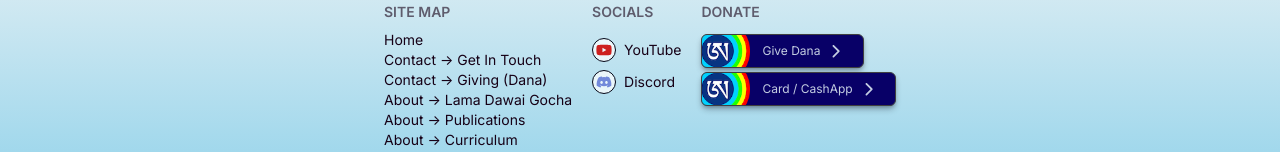
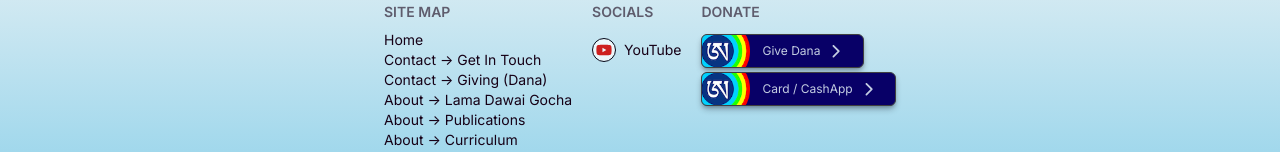
Before and after one commit to mo-sangha/website, a SvelteKit app: page / in a window 1280 px wide. Shown: the part 1078-1230 px from the top of the page. Built offline with nearby package versions, Linux system fonts and the light colour scheme; a web font is replaced by a local one.

Commit message:
feat: Remove Discord link from Socials list
The server has been deleted, so the invitation link is invalid.

```diff
--- a/src/routes/+layout.svelte
+++ b/src/routes/+layout.svelte
@@ -2,7 +2,6 @@
 	import '../app.css';
 	import Navigation from '../components/navigation/Navigation.svelte';
 	import { links } from './navLinks';
-	import { definition as faDiscord } from '@fortawesome/free-brands-svg-icons/faDiscord';
 	import { definition as faYoutube } from '@fortawesome/free-brands-svg-icons/faYoutube';
 	import Icon from '../components/Icon.svelte';
 	import DonateButton from '../components/DonateButton.svelte';
@@ -14,8 +13,7 @@
 			color: '#CD201F',
 			label: 'YouTube',
 			href: 'https://www.youtube.com/@JoinMeditationOnline'
-		},
-		{ icon: faDiscord, color: '#7289da', label: 'Discord', href: 'https://discord.gg/hfw8J7rgVD' }
+		}
 	];
 </script>
 
```
